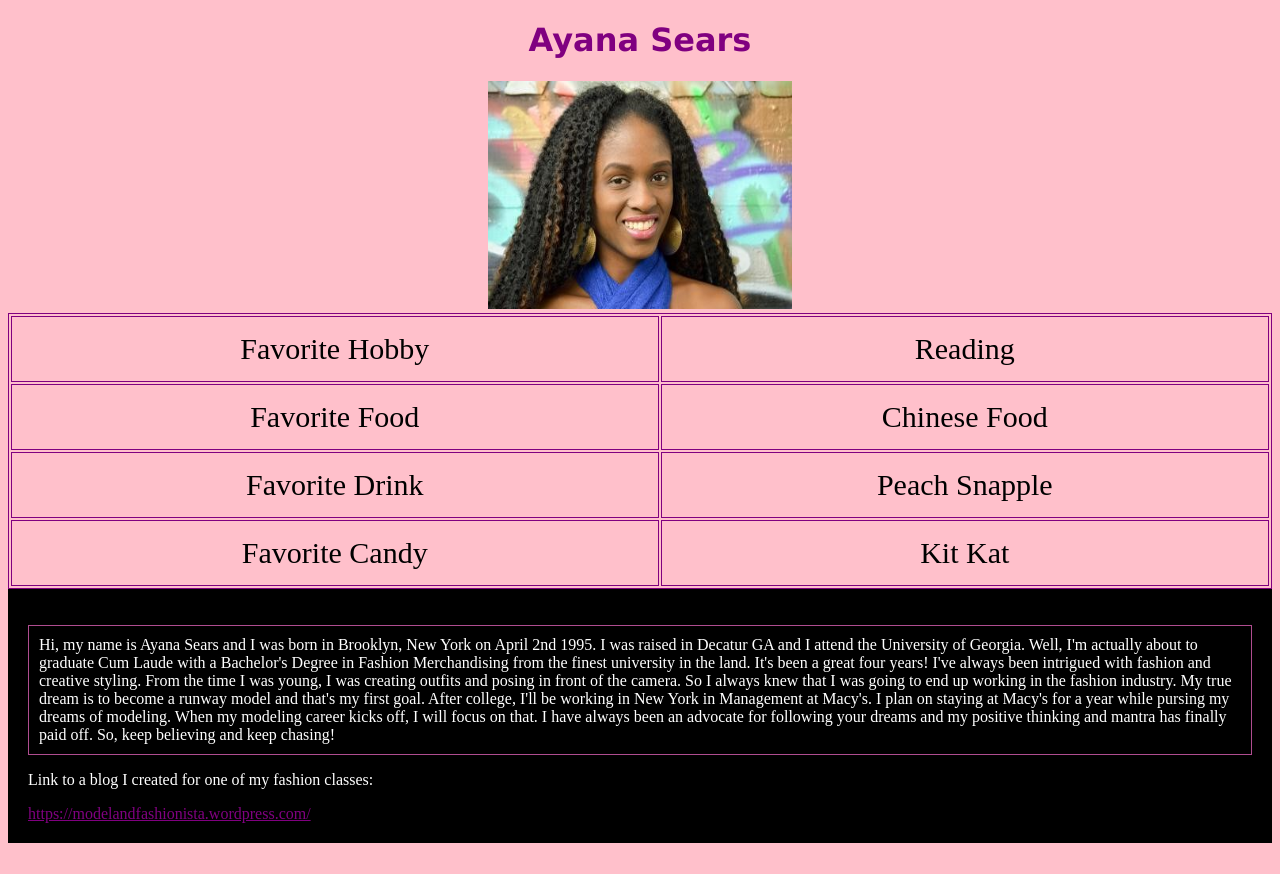
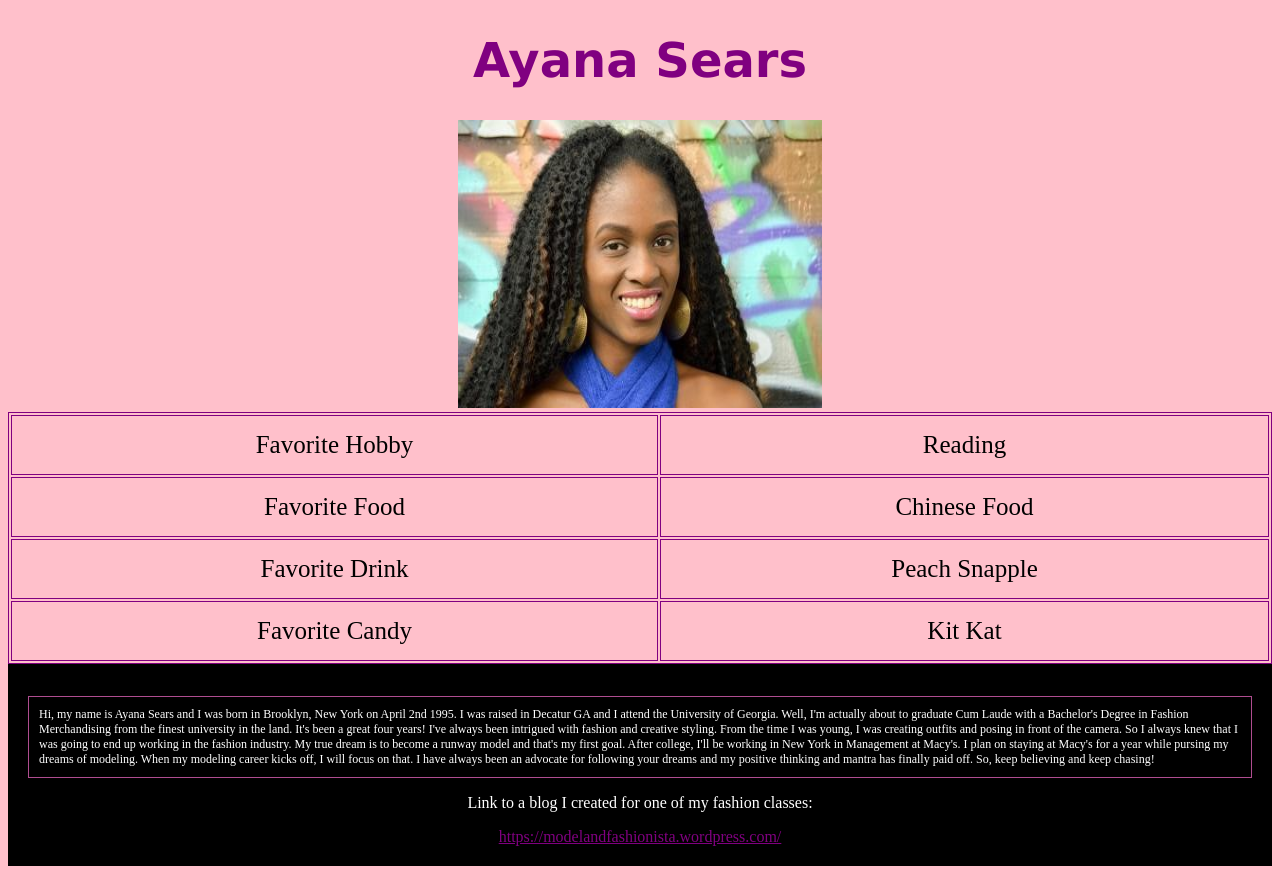
Before and after one commit to Ayana-Sears/Ayana-Sears.github.io, a plain HTML site: page index.html in a window 1280 px wide. Before the commit the page ends 851 px from the top, so only its background shows below. Drawn offline with Linux system fonts and the light colour scheme.

Commit message:
commit14

```diff
--- a/index.html
+++ b/index.html
@@ -12,17 +12,18 @@ table, th, td {
 }
 th, td {
     padding: 15px;
-    font-size: 30px;
+    font-size: 25px;
 }
 #first {
     border: 1px solid rgb(176,77,144);
     padding: 10px;
+    font-size: 12px;
 }
 body {background-color: pink;}
 h1 {
     color: purple;
     font-family: verdana;
-    font-size: 200%;
+    font-size: 300%;
 
 }
 
@@ -32,7 +33,7 @@ h1 {
 <body link="purple">
 <h1><center>Ayana Sears</center></h1>
 
-<center><img src="Ayana.jpg" alt="Me" style="width:304px;height:228px;"></center>
+<center><img src="Ayana.jpg" alt="Me" style="width:364px;height:288px;"></center>
 
 <table style="width:100%">
 <tr>
@@ -55,8 +56,8 @@ h1 {
 
 <div style="background-color:black;color:white;padding:20px;">
 <p id="first">Hi, my name is Ayana Sears and I was born in Brooklyn, New York on April 2nd 1995. I was raised in Decatur GA and I attend the University of Georgia. Well, I'm actually about to graduate Cum Laude with a Bachelor's Degree in Fashion Merchandising from the finest university in the land. It's been a great four years! I've always been intrigued with fashion and creative styling. From the time I was young, I was creating outfits and posing in front of the camera. So I always knew that I was going to end up working in the fashion industry. My true dream is to become a runway model and that's my first goal. After college, I'll be working in New York in Management at Macy's. I plan on staying at Macy's for a year while pursing my dreams of modeling. When my modeling career kicks off, I will focus on that. I have always been an advocate for following your dreams and my positive thinking and mantra has finally paid off. So, keep believing and keep chasing!</p>
-<p>Link to a blog I created for one of my fashion classes:</p>
-<a href="https://modelandfashionista.wordpress.com/">https://modelandfashionista.wordpress.com/</a>
+<center><p>Link to a blog I created for one of my fashion classes:</p></center>
+<center><a href="https://modelandfashionista.wordpress.com/">https://modelandfashionista.wordpress.com/</a></center>
 </div>
 </body>
 </html>
```
